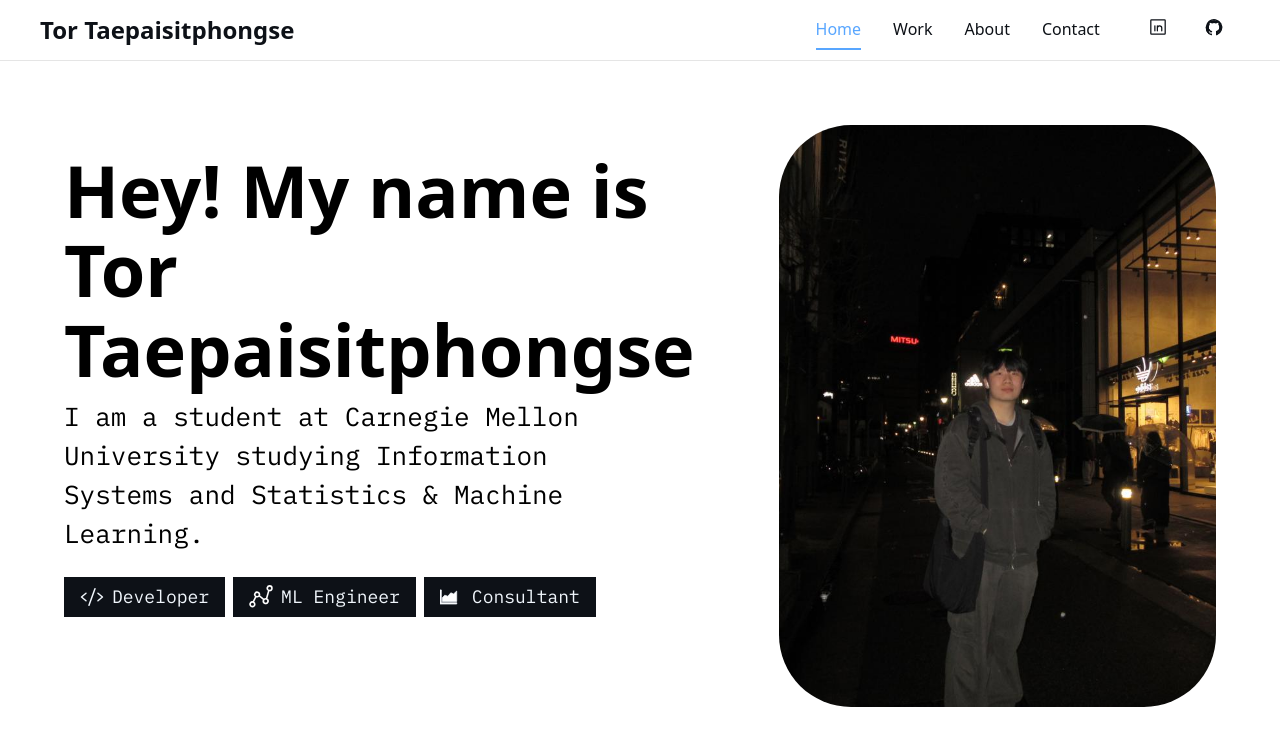
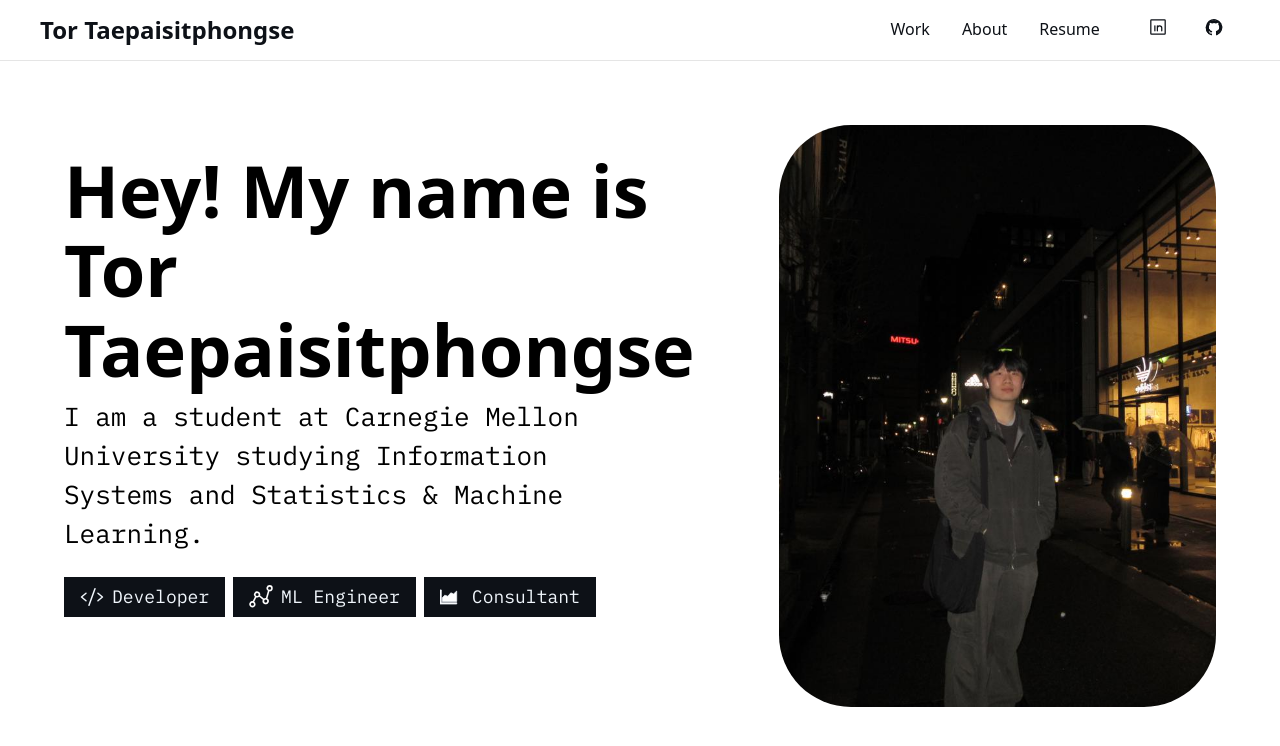
Before and after one commit to tortaepaisitphongse/tortaepaisitphongse, an Astro site: page / in a window 1280 px wide. Built offline with nearby package versions, Linux system fonts and the light colour scheme; Astro itself is replaced by a stand-in of ours; a web font is replaced by a local one.

Commit message:
nav v1.3, cleaned up menu options

```diff
--- a/src/components/Nav.astro
+++ b/src/components/Nav.astro
@@ -5,11 +5,9 @@ import Icon from "./Icon.astro";
 
 // Nav Items
 const textLinks: { label: string; href: string }[] = [
-    { label: "Home", href: "/" },
     { label: "Work", href: "/work/" },
     { label: "About", href: "/about/" },
-    { label: "Contact", href: "/contact/" },
-    // { label: 'Resume', href: '/resume/'},
+    { label: "Resume", href: "/resume/" },
 ];
 
 const iconLinks: {
```
